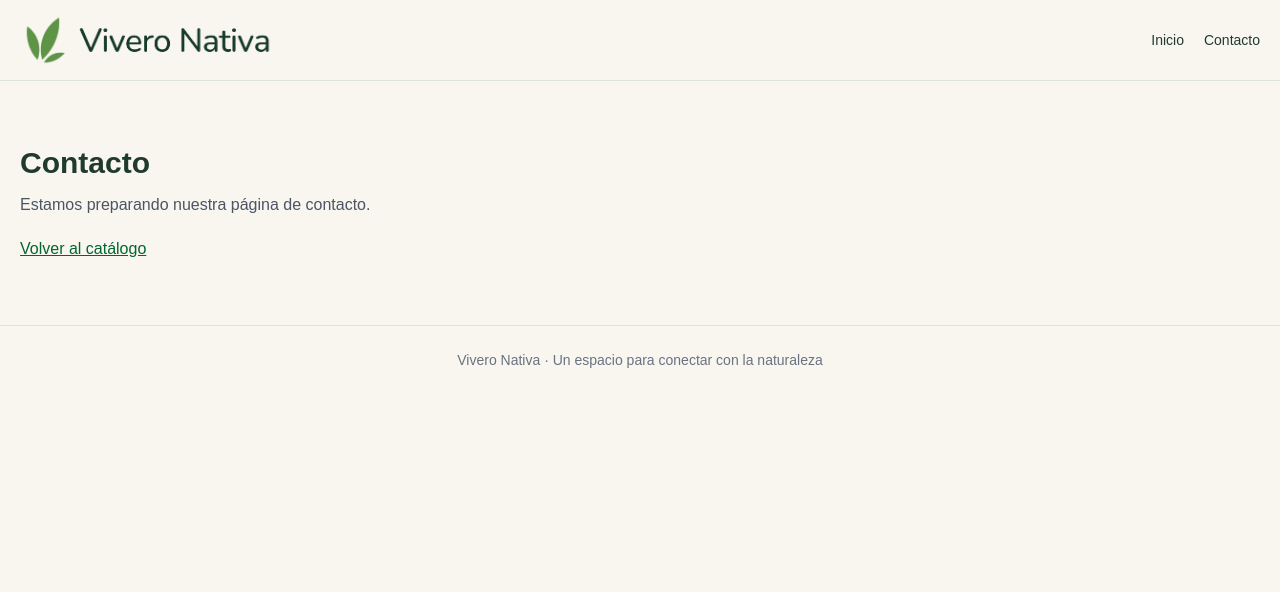
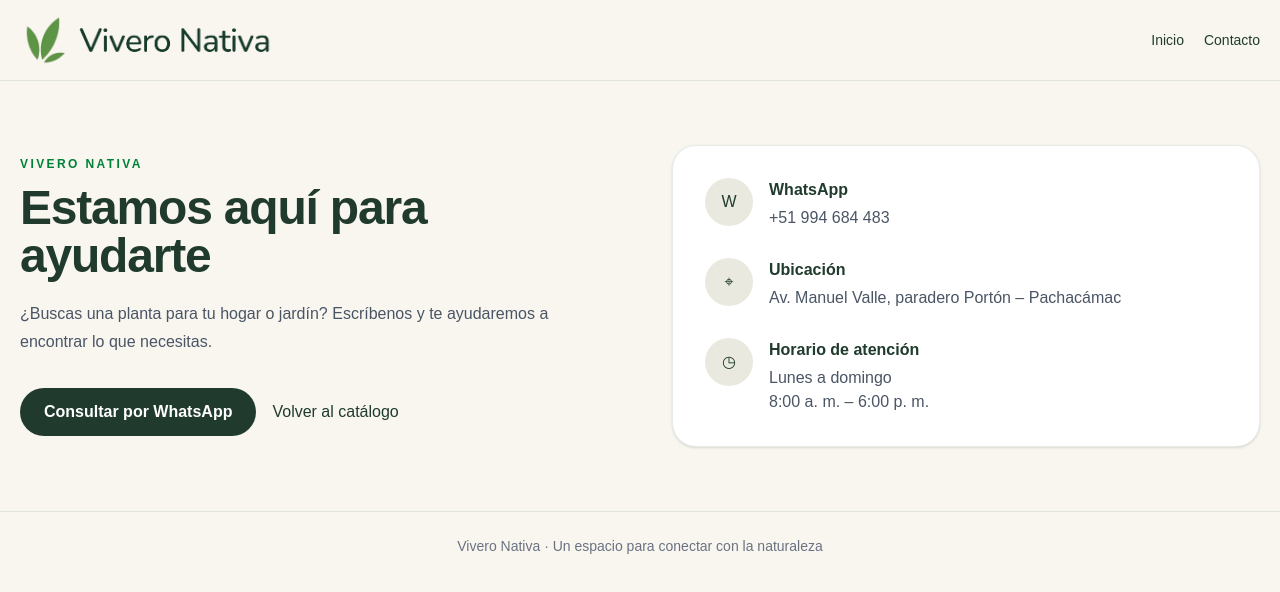
Before and after one commit to Fabrizio7S/vivero, a React (Vite) app: page /contacto in a window 1280 px wide. Shown: the top 592 px of the page. Built offline with nearby package versions, Linux system fonts and the light colour scheme.

Commit message:
feat: agregar página de contacto

```diff
--- a/src/App.tsx
+++ b/src/App.tsx
@@ -1,4 +1,5 @@
 
+import ContactPage from "./pages/ContactPage";
 import { Link, Route, Routes } from "react-router-dom";
 import PlantGrid from "./components/catalog/PlantGrid";
 import ProductDetailPage from "./pages/ProductDetailPage";
@@ -19,7 +20,11 @@ function Header() {
           <Link to="/" className="font-medium hover:text-green-700">
             Inicio
           </Link>
-          <Link to="/contacto" className="font-medium hover:text-green-700">
+
+          <Link
+            to="/contacto"
+            className="font-medium hover:text-green-700"
+          >
             Contacto
           </Link>
         </nav>
@@ -50,14 +55,21 @@ function CatalogPage() {
   );
 }
 
-function ContactPagePlaceholder() {
+function NotFoundPage() {
   return (
     <section className="mx-auto max-w-7xl px-5 py-16">
-      <h1 className="text-3xl font-semibold">Contacto</h1>
+      <h1 className="text-3xl font-semibold">
+        Página no encontrada
+      </h1>
+
       <p className="mt-3 text-gray-600">
-        Estamos preparando nuestra página de contacto.
+        La página que buscas no existe.
       </p>
-      <Link to="/" className="mt-5 inline-block font-medium text-green-800 underline">
+
+      <Link
+        to="/"
+        className="mt-4 inline-block font-medium text-green-800 underline"
+      >
         Volver al catálogo
       </Link>
     </section>
@@ -71,19 +83,18 @@ function App() {
 
       <Routes>
         <Route path="/" element={<CatalogPage />} />
-        <Route path="/producto/:slug" element={<ProductDetailPage />} />
-        <Route path="/contacto" element={<ContactPagePlaceholder />} />
+
         <Route
-          path="*"
-          element={
-            <section className="mx-auto max-w-7xl px-5 py-16">
-              <h1 className="text-3xl font-semibold">Página no encontrada</h1>
-              <Link to="/" className="mt-4 inline-block text-green-800 underline">
-                Volver al catálogo
-              </Link>
-            </section>
-          }
+          path="/producto/:slug"
+          element={<ProductDetailPage />}
         />
+
+        <Route
+          path="/contacto"
+          element={<ContactPage />}
+        />
+
+        <Route path="*" element={<NotFoundPage />} />
       </Routes>
 
       <footer className="border-t border-green-900/10 px-5 py-6 text-center text-sm text-gray-500">
--- /dev/null
+++ b/src/pages/ContactPage.tsx
@@ -0,0 +1,97 @@
+
+import { Link } from "react-router-dom";
+
+const whatsappNumber = "51994684483";
+const whatsappMessage = encodeURIComponent(
+  "Hola, Vivero Nativa. Quisiera consultar sobre sus productos.",
+);
+
+function ContactPage() {
+  return (
+    <section className="mx-auto max-w-7xl px-5 py-10 sm:py-16">
+      <div className="grid items-center gap-10 md:grid-cols-2 md:gap-16">
+        <div>
+          <p className="text-xs font-semibold uppercase tracking-[0.2em] text-green-700">
+            Vivero Nativa
+          </p>
+
+          <h1 className="mt-3 text-4xl font-semibold tracking-tight text-[#203b2d] sm:text-5xl">
+            Estamos aquí para ayudarte
+          </h1>
+
+          <p className="mt-5 max-w-xl text-base leading-7 text-gray-600">
+            ¿Buscas una planta para tu hogar o jardín? Escríbenos y te
+            ayudaremos a encontrar lo que necesitas.
+          </p>
+
+          <a
+            href={`https://wa.me/${whatsappNumber}?text=${whatsappMessage}`}
+            target="_blank"
+            rel="noreferrer"
+            className="mt-8 inline-flex min-h-12 items-center justify-center rounded-full bg-[#203b2d] px-6 py-3 font-semibold text-white transition hover:bg-[#2f6b45]"
+          >
+            Consultar por WhatsApp
+          </a>
+
+          <Link
+            to="/"
+            className="ml-4 inline-flex min-h-12 items-center font-medium text-[#203b2d] hover:underline"
+          >
+            Volver al catálogo
+          </Link>
+        </div>
+
+        <div className="rounded-3xl border border-green-900/10 bg-white p-6 shadow-sm sm:p-8">
+          <div className="space-y-7">
+            <div className="flex gap-4">
+              <div className="flex h-12 w-12 shrink-0 items-center justify-center rounded-full bg-[#e9e9df] text-[#203b2d]">
+                <span aria-hidden="true">W</span>
+              </div>
+              <div>
+                <h2 className="font-semibold text-[#203b2d]">WhatsApp</h2>
+                <a
+                  href={`https://wa.me/${whatsappNumber}`}
+                  target="_blank"
+                  rel="noreferrer"
+                  className="mt-1 block text-gray-600 hover:text-green-800"
+                >
+                  +51 994 684 483
+                </a>
+              </div>
+            </div>
+
+            <div className="flex gap-4">
+              <div className="flex h-12 w-12 shrink-0 items-center justify-center rounded-full bg-[#e9e9df] text-[#203b2d]">
+                <span aria-hidden="true">⌖</span>
+              </div>
+              <div>
+                <h2 className="font-semibold text-[#203b2d]">Ubicación</h2>
+                <p className="mt-1 leading-6 text-gray-600">
+                  Av. Manuel Valle, paradero Portón – Pachacámac
+                </p>
+              </div>
+            </div>
+
+            <div className="flex gap-4">
+              <div className="flex h-12 w-12 shrink-0 items-center justify-center rounded-full bg-[#e9e9df] text-[#203b2d]">
+                <span aria-hidden="true">◷</span>
+              </div>
+              <div>
+                <h2 className="font-semibold text-[#203b2d]">
+                  Horario de atención
+                </h2>
+                <p className="mt-1 leading-6 text-gray-600">
+                  Lunes a domingo
+                  <br />
+                  8:00 a. m. – 6:00 p. m.
+                </p>
+              </div>
+            </div>
+          </div>
+        </div>
+      </div>
+    </section>
+  );
+}
+
+export default ContactPage;
```
Also changed, not shown: public/imagenes/plantas/inicio.jpg (added), public/imagenes/plantas/logo.jpeg (deleted).
